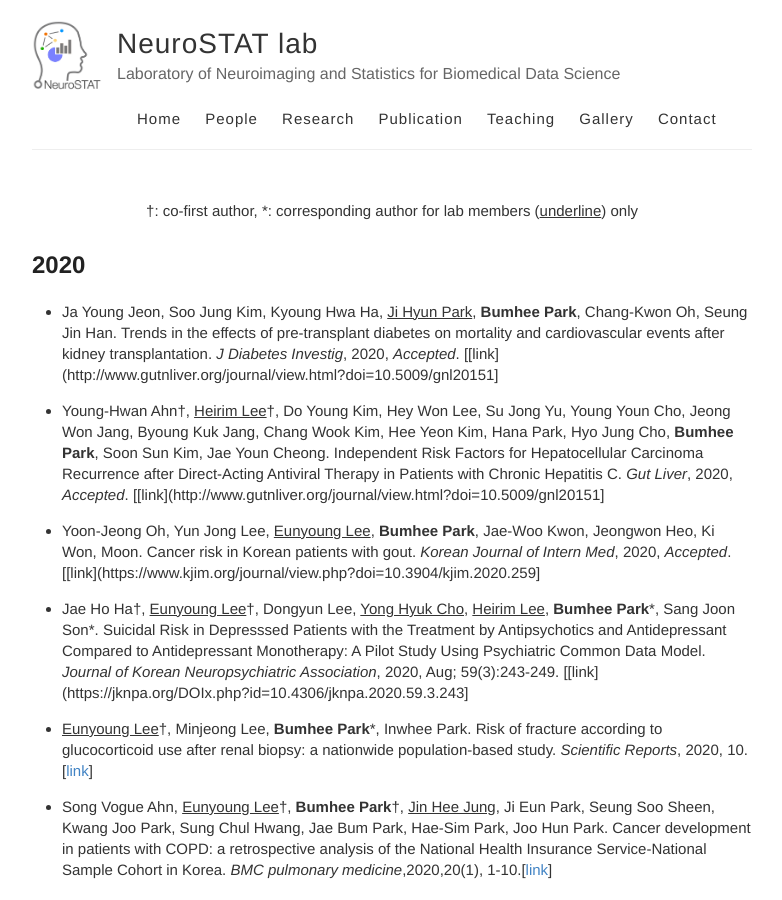
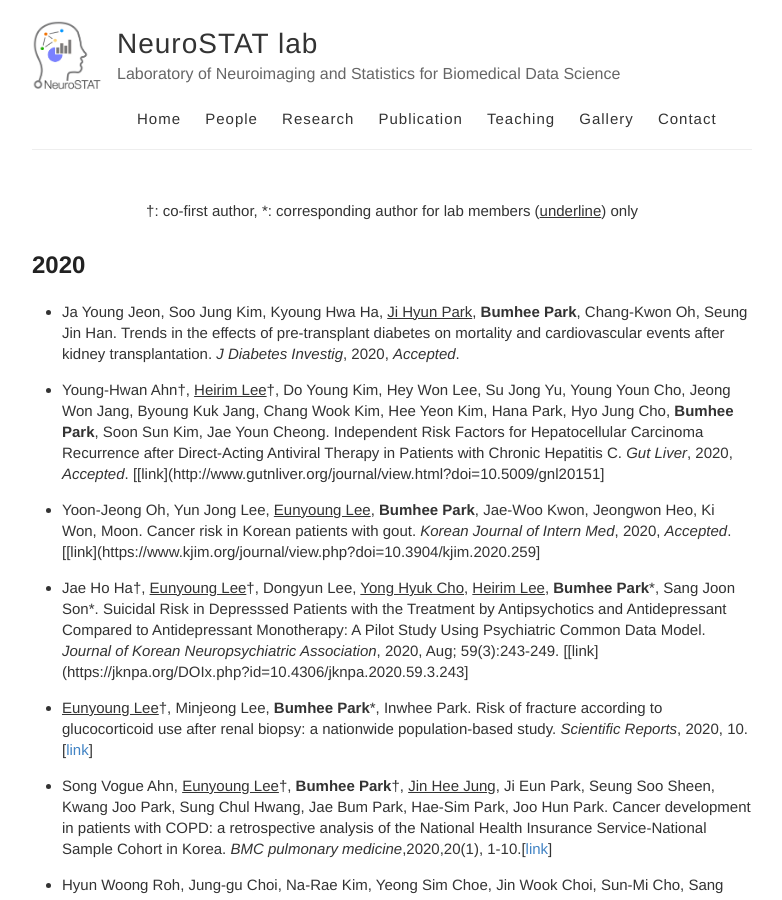
Before and after one commit to neurostat-lab/neurostat-lab.github.io, a Jekyll site: the page built from publication.md, in a window 1280 px wide and 900 px high. Shown: the whole window, without its empty margins (248-1030 px from the left). Built offline with Jekyll 4.4.1, drawn with Linux system fonts in a browser that asks for light colours.

Commit message:
Update publication.md

```diff
--- a/publication.md
+++ b/publication.md
@@ -6,7 +6,7 @@ is_contact: true
 <center> <sup>†</sup>: co-first author, <sup>*</sup>: corresponding author for lab members (<U>underline</U>) only </center>
 
 ## 2020
-* Ja Young Jeon, Soo Jung Kim, Kyoung Hwa Ha, <U>Ji Hyun Park</U>, **Bumhee Park**, Chang-Kwon Oh, Seung Jin Han. Trends in the effects of pre-transplant diabetes on mortality and cardiovascular events after kidney transplantation. _J Diabetes Investig_, 2020, _Accepted_. \[[link](http://www.gutnliver.org/journal/view.html?doi=10.5009/gnl20151\]
+* Ja Young Jeon, Soo Jung Kim, Kyoung Hwa Ha, <U>Ji Hyun Park</U>, **Bumhee Park**, Chang-Kwon Oh, Seung Jin Han. Trends in the effects of pre-transplant diabetes on mortality and cardiovascular events after kidney transplantation. _J Diabetes Investig_, 2020, _Accepted_.
 
 * Young-Hwan Ahn<sup>†</sup>, <U>Heirim Lee</U><sup>†</sup>, Do Young Kim, Hey Won Lee, Su Jong Yu, Young Youn Cho, Jeong Won Jang, Byoung Kuk Jang, Chang Wook Kim, Hee Yeon Kim, Hana Park, Hyo Jung Cho, **Bumhee Park**, Soon Sun Kim, Jae Youn Cheong. Independent Risk Factors for Hepatocellular Carcinoma Recurrence after Direct-Acting Antiviral Therapy in Patients with Chronic Hepatitis C. _Gut Liver_, 2020, _Accepted_. \[[link](http://www.gutnliver.org/journal/view.html?doi=10.5009/gnl20151\]
 
```
